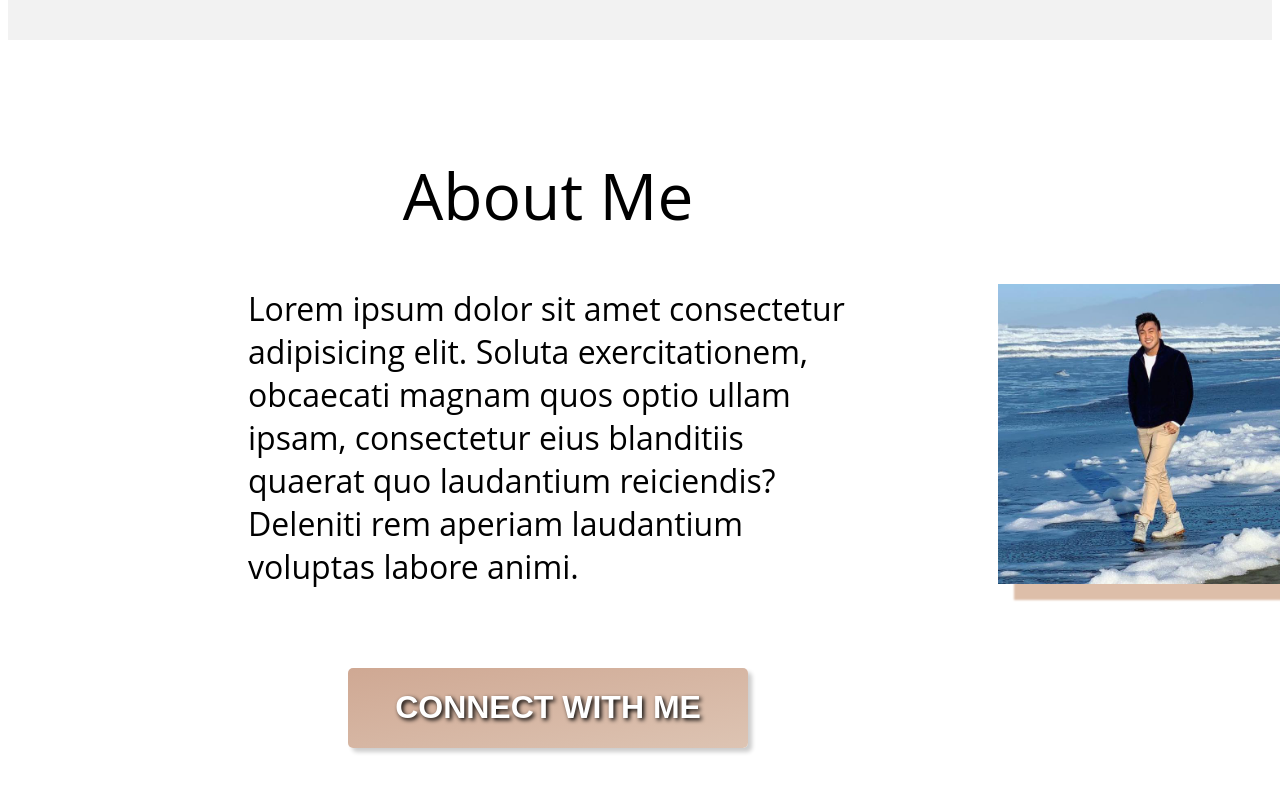
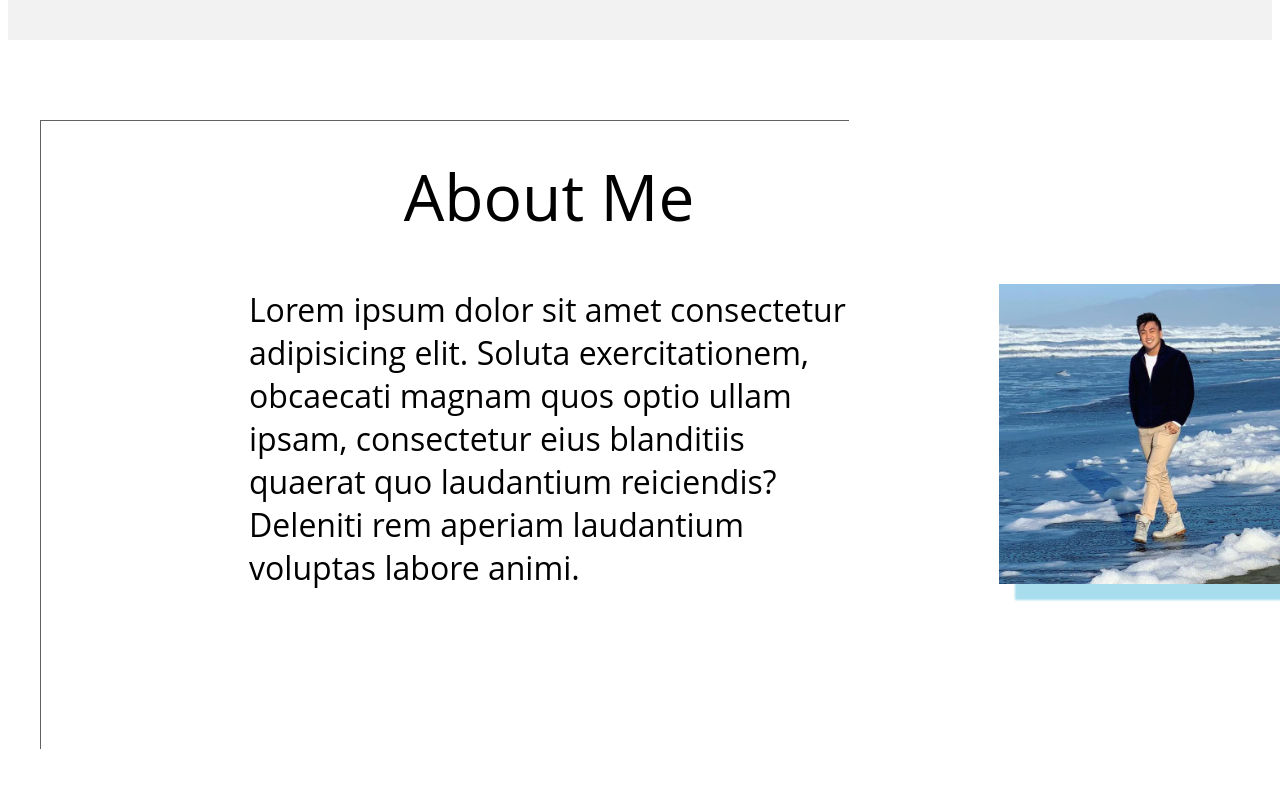
Before and after one commit to allenaxie/cl-realestate, a Next.js app: page / in a window 1280 px wide. Shown: the part 1191-1983 px from the top of the page. Built offline with nearby package versions, Linux system fonts and the light colour scheme.

Commit message:
Install aos( animate on scroll). Add animations to about section.

```diff
--- a/components/About/About.module.scss
+++ b/components/About/About.module.scss
@@ -8,6 +8,8 @@
     align-items: center;
     flex: 0 0 50%;
     padding: 2rem 0 0 13rem;
+    border-top: .1px solid rgb(97, 97, 97);
+    border-left: .1px solid rgb(97, 97, 97);
 }
 
 .col2 {
@@ -15,6 +17,13 @@
     justify-content: center;
     align-items: center;
     flex: 0 0 50%;
+}
+
+.textContainer {
+    display: flex;
+    flex-direction: column;
+    justify-content: center;
+    align-items: center;
 }
 
 .primarytext {
@@ -30,9 +39,15 @@
     font-family: 'Open Sans', sans-serif;
 }
 
+.imgContainer {
+    display: flex;
+    justify-content: center;
+    align-items: center;
+}
+
 .profileImg {
     width: 50%;
-    box-shadow: 1rem 1rem 2px 0 #ddbea9;
+    box-shadow: 1rem 1rem 2px 0 #a7dded;
     transition: all .3s;
 
     &:hover {
--- a/components/About/About.tsx
+++ b/components/About/About.tsx
@@ -1,19 +1,34 @@
 import classes from './About.module.scss';
+import Aos from 'aos';
+import 'aos/dist/aos.css';
+import { useEffect } from 'react';
 
 const About = () => {
+
+    useEffect(() => {
+        // all animations will take 2 seconds to complete
+        Aos.init({ duration: 2000 });
+    },[])
+
     return (
         <div className={classes.container}>
             <div className={classes.col1}>
+                <div className={classes.textContainer} data-aos="fade-right" >
                     <span className={classes.primarytext}>
                         About Me
                     </span>
                     <span className={classes.subtext}>
                         Lorem ipsum dolor sit amet consectetur adipisicing elit. Soluta exercitationem, obcaecati magnam quos optio ullam ipsam, consectetur eius blanditiis quaerat quo laudantium reiciendis? Deleniti rem aperiam laudantium voluptas labore animi.
                     </span>
+                </div>
+                <div data-aos="fade-up" className={classes.ctaContainer}>
                     <button className={classes.cta}>Connect with me</button>
                 </div>
+            </div>
             <div className={classes.col2}>
+                <div className={classes.imgContainer} data-aos="fade-left">
                     <img className={classes.profileImg} src="images/profile-pic.jpeg" />
+                </div>
             </div>
         </div>
     )
--- a/package.json
+++ b/package.json
@@ -13,6 +13,7 @@
     "@emotion/styled": "^11.8.1",
     "@mui/icons-material": "^5.5.0",
     "@mui/material": "^5.5.0",
+    "aos": "^3.0.0-beta.6",
     "next": "12.1.0",
     "react": "17.0.2",
     "react-dom": "17.0.2",
@@ -20,6 +21,7 @@
     "sass": "^1.49.9"
   },
   "devDependencies": {
+    "@types/aos": "^3.0.4",
     "@types/node": "17.0.21",
     "@types/react": "17.0.40",
     "eslint": "8.10.0",
--- a/styles/globals.scss
+++ b/styles/globals.scss
@@ -12,7 +12,7 @@
   --shadow-dark: 0 2rem 6rem rgba(0,0,0,0.3);
   --shadow-light: 0 2rem 5rem rgba(0,0,0,0.06);
 
-  --line: 1px solid var(--color-grey-light-2);
+  --line: 1px solid var(--color-light-grey-1);
 }
 
 html,
```
Also changed, not shown: 1 other file (tests, documents, lock files or other folders). Lines whose indentation alone changed are shown as unchanged.
